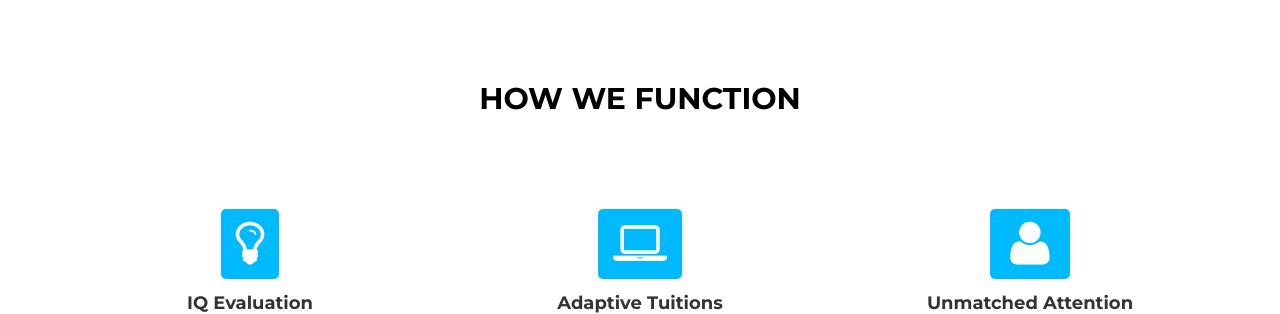
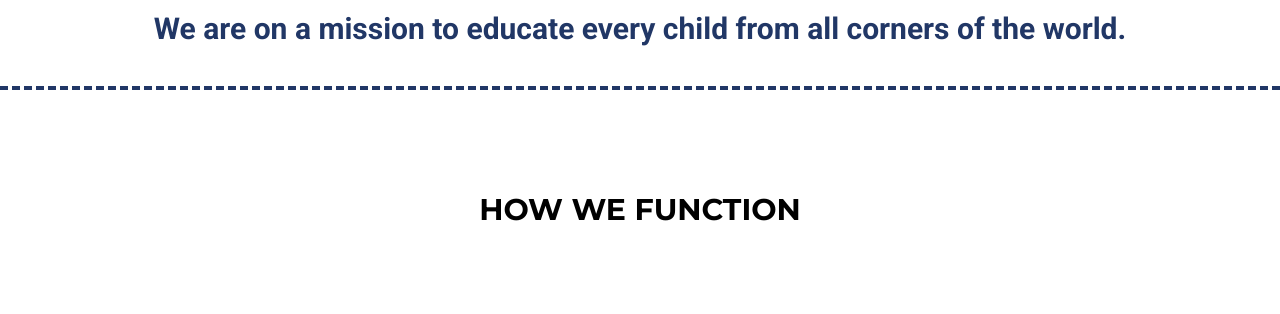
Before and after one commit to Sakankshad/missiondiksha, a plain HTML site: page about.html in a window 1280 px wide. Shown: the part 786-1100 px from the top of the page. Drawn offline with Linux system fonts and the light colour scheme.

```diff
--- a/about.html
+++ b/about.html
@@ -173,6 +173,14 @@
           </p>
         </div>
       </div>
+    </div>
+  </section>
+
+  <section class="about-landing" style=" padding: 25px 0; clear: both; border-top: 4px dashed #213766; border-bottom: 4px dashed #213766;">
+    <div class="container">
+      <p style="color: #213766; text-align: center; font-weight: bold; font-size: 30px">
+        We are on a mission to educate every child from all corners of the world.
+      </p>
     </div>
   </section>
 
```
